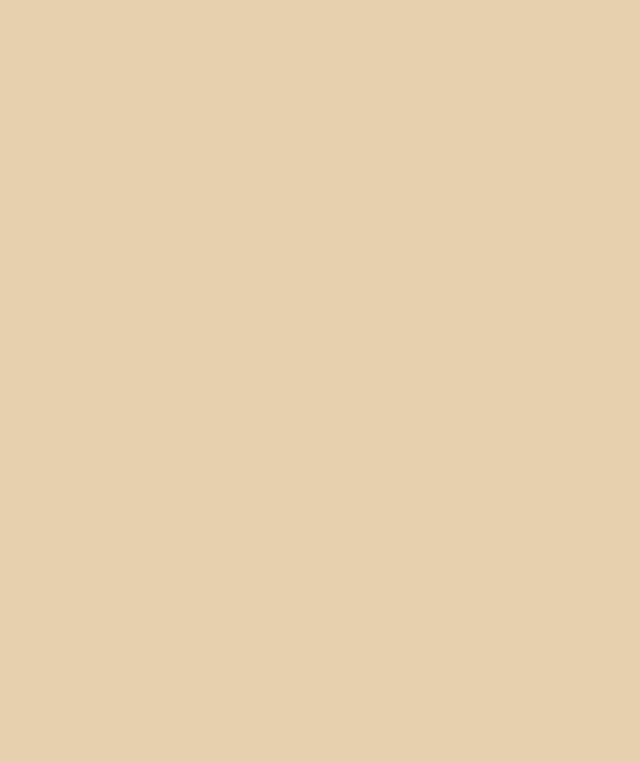
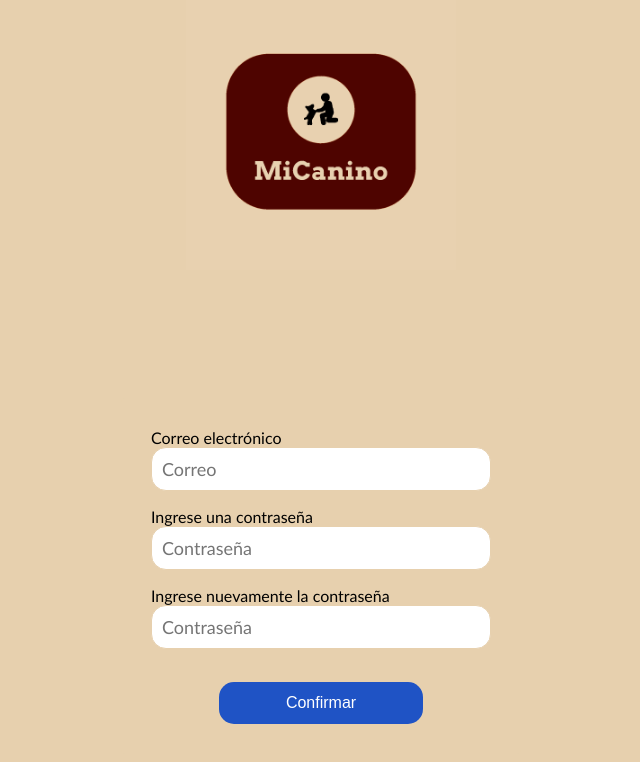
Before and after one commit to tomasavola/MiCanino, a React (Create React App) app in the folder Frontend/: page /OlvidoContrasena in a window 1280 px wide. Before the commit this address had no page. Shown: the top 762 px of the page, without its empty margins (319-959 px from the left). Built offline with nearby package versions, Linux system fonts and the light colour scheme.

Commit message:
olvidoContrasena hecho

```diff
--- a/Frontend/src/App.js
+++ b/Frontend/src/App.js
@@ -12,6 +12,7 @@ import NavBar from './components/NavBar';
 import Salud from './components/Salud';
 import PerfilMascota from './components/PerfilMascota';
 import Otros from './components/Otros';
+import OlvidoContrasena from './components/OlvidoContrasena';
 
 function App() {
   const [arrayMascotas, setArrayMascotas] = useState([{ id: 0, nombre: "", fecha: "", descripcion: "", peso: 0 }]);
@@ -66,11 +67,26 @@ function App() {
                   <InicioSesion onIngresarCuenta={IngresarCuenta} />
                   <br></br>
                   <center><Link to="/FormularioRegistro">¿No tienes cuenta? Registrate aquí</Link></center>
+                  <center><Link to="/OlvidoContrasena">¿Olvidaste tu contrasena?</Link></center>
                 </div>
               </div>
             </div>
           </>
         } />
+
+    <Route path="/OlvidoContrasena" element={
+       <>
+       <Logo />
+       <div className="container">
+         <div className="row">
+           <div className="form-register">
+           <OlvidoContrasena  />
+           </div>
+         </div>
+       </div>
+     </>
+    } />
+
 
         <Route path="/FormularioRegistro" element={
           <>
--- /dev/null
+++ b/Frontend/src/components/OlvidoContrasena.js
@@ -0,0 +1,44 @@
+import { useState } from "react";
+import { BrowserRouter as Router, Switch, Route, Link } from 'react-router-dom';
+import { useNavigate } from "react-router-dom";
+
+
+export default function OlvidoContrasena({ onRestaurarContrasena }) {
+    const [mailState, setMail] = useState('');
+    const [contrasenaState, setContrasena] = useState('');
+    const navigate = useNavigate();
+
+
+
+    function restaurarContrasena(i) {
+
+        i.preventDefault();
+
+        let cuenta = {
+            mail: mailState,
+            contrasena: contrasenaState
+        }
+
+        onRestaurarContrasena(cuenta)
+
+    }
+
+
+    return (
+
+        <>
+        <form onSubmit={(i) => restaurarContrasena(i)}>
+            { }
+
+            <label className="letraNegra">Correo electrónico</label>
+            <input type="text" name="mail" className="controls" placeholder="Correo" onChange={(i) => setMail(i.target.value)} />
+            <label className="letraNegra">Ingrese una contraseña</label>
+            <input type="text" name="contrasena" className="controls" placeholder="Contraseña" />
+            <label className="letraNegra">Ingrese nuevamente la contraseña</label>
+            <input type="text" name="contrasena" className="controls" placeholder="Contraseña" onChange={(i) => setContrasena(i.target.value)} />
+            <button type="submit" className="botons" onClick={() => navigate('/')}>Confirmar</button>
+        </form>
+    </>
+
+    );
+};
```
